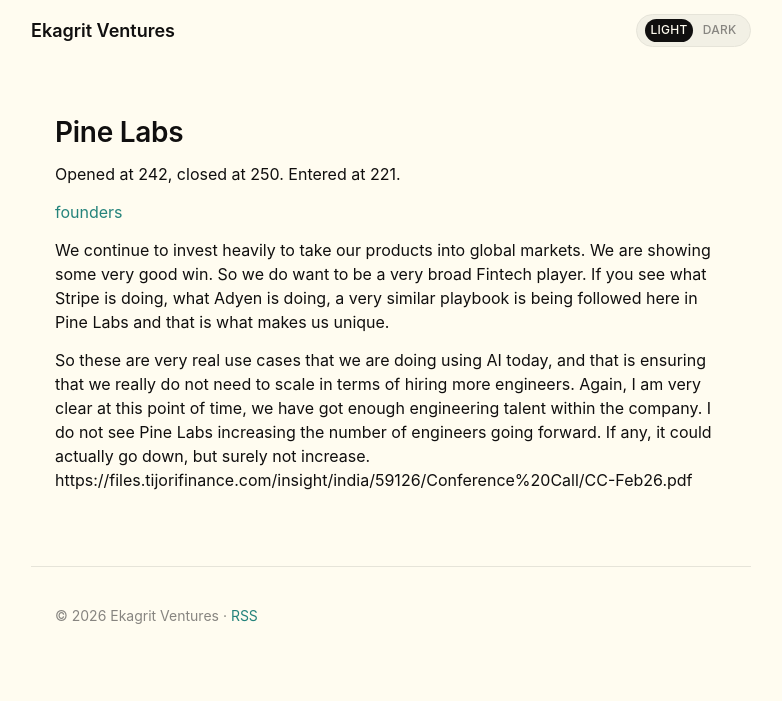
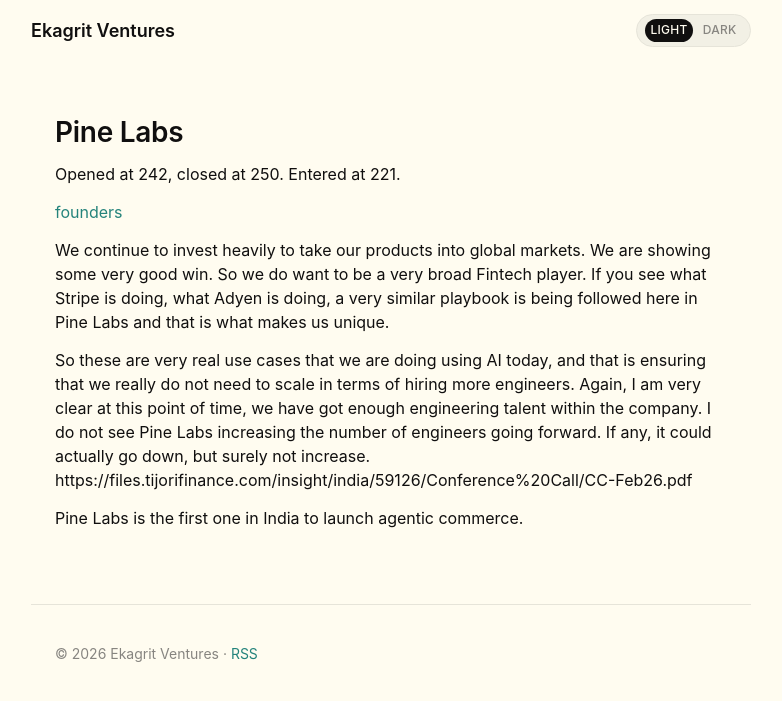
Before and after one commit to ekagritventures/ekagritventures.github.io, a Jekyll site: the page built from Companies/Pine-Labs.md, in a window 1280 px wide. Shown: the top 701 px of the page, without its empty margins (249-1031 px from the left). Built offline with Jekyll 4.4.1, drawn with Linux system fonts in a browser that asks for light colours.

Commit message:
vault backup: 2026-07-22 21:28:30

```diff
--- a/Companies/Pine-Labs.md
+++ b/Companies/Pine-Labs.md
@@ -16,3 +16,6 @@ We continue to invest heavily to take our products into global markets. We are s
 
 So these are very real use cases that we are doing using AI today, and that is ensuring that we really do not need to scale in terms of hiring more engineers. Again, I am very clear at this point of time, we have got enough engineering talent within the company. I do not see Pine Labs increasing the number of engineers going forward. If any, it could actually go down, but surely not increase.
 https://files.tijorifinance.com/insight/india/59126/Conference%20Call/CC-Feb26.pdf
+
+
+Pine Labs is the first one in India to launch agentic commerce.
```
